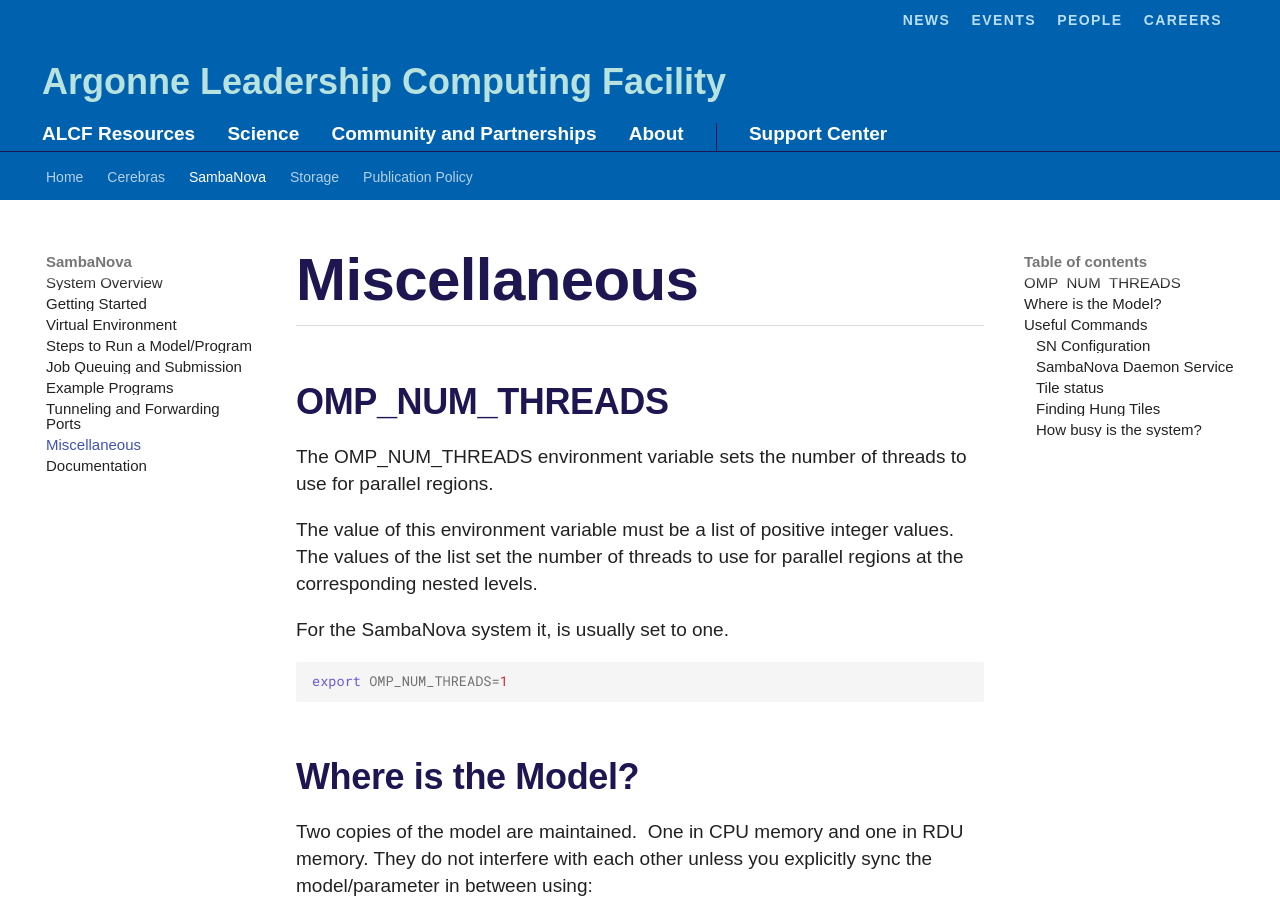
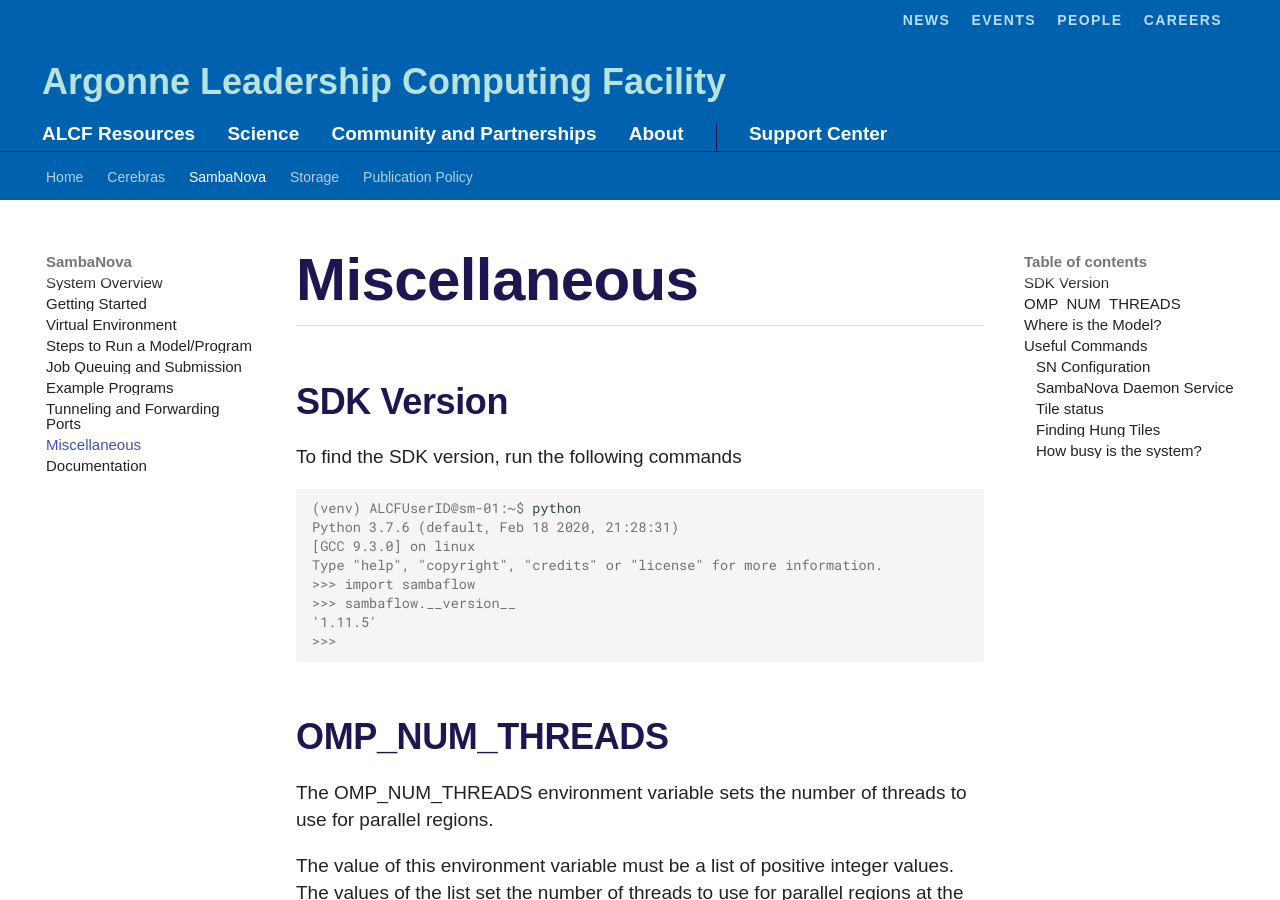
Before and after one commit to argonne-lcf/ai-testbed-userdocs, an MkDocs documentation site: the page built from docs/sambanova/Miscellaneous.md, in a window 1280 px wide and 900 px high. Built offline with MkDocs 1.6.1 and Material for MkDocs 9.7.7, drawn with Linux system fonts in a browser that asks for light colours; some web fonts are replaced; comment, search, counter and statistics services are not loaded.

Commit message:
Edits per Venkat.

````diff
--- a/docs/sambanova/Miscellaneous.md
+++ b/docs/sambanova/Miscellaneous.md
@@ -1,4 +1,19 @@
 # Miscellaneous
+
+## SDK Version
+
+To find the SDK version, run the following commands
+
+```console
+(venv) ALCFUserID@sm-01:~$ python
+Python 3.7.6 (default, Feb 18 2020, 21:28:31)
+[GCC 9.3.0] on linux
+Type "help", "copyright", "credits" or "license" for more information.
+>>> import sambaflow
+>>> sambaflow.__version__
+'1.11.5'
+>>>
+```
 
 ## OMP_NUM_THREADS
 
````
Also changed, not shown: docs/sambanova/Example-Programs.md (+1 -1 lines), docs/sambanova/Job-Queuing-and-Submission.md (+4 -1 lines), docs/sambanova/Logging-into-a-SambaNova-Node.md (+7 -4 lines), docs/sambanova/sambanova_login.jpg.
